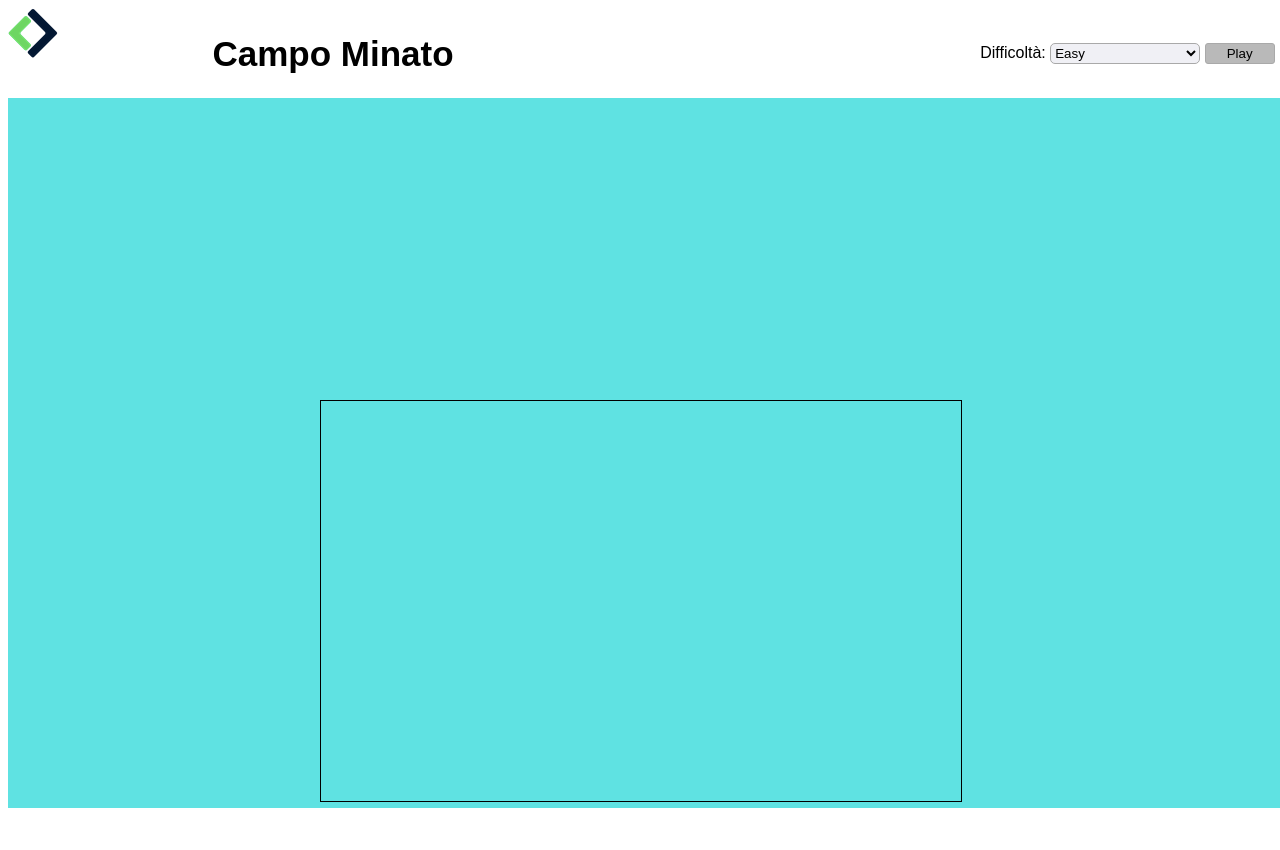
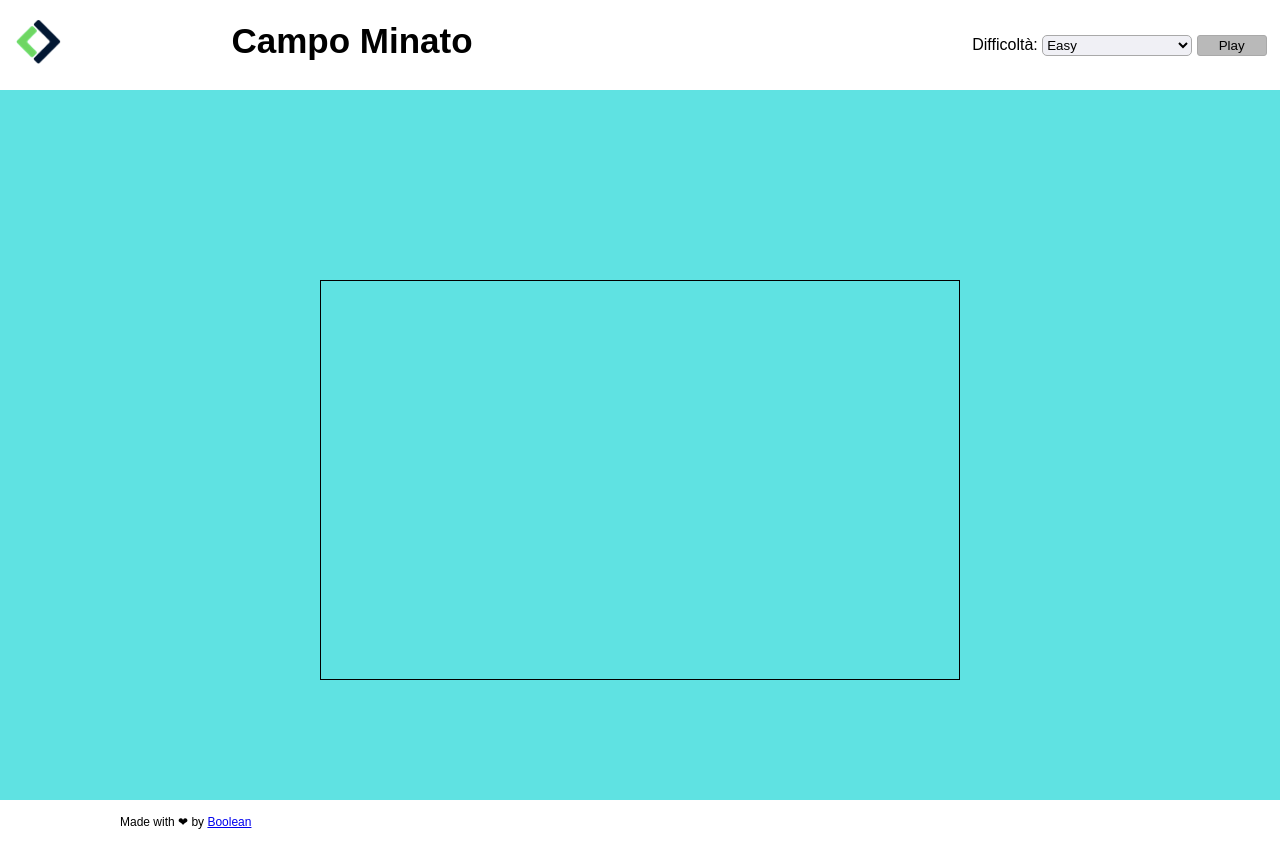
Before and after one commit to DomenicoLerose85/js-campominato-grid, a plain HTML site: page index.html in a window 1280 px wide. Before the commit the page ends 816 px from the top, so only its background shows below. Drawn offline with Linux system fonts and the light colour scheme; files whose address does not match are found by name.

Commit message:
footer_done

```diff
--- a/index.html
+++ b/index.html
@@ -31,23 +31,22 @@
     <!-- main -->
     <main id="main">
         <div class="cells-container">
+            <div class="row">
+
+            </div>
 
         </div>
 
     </main>
     <!-- /main -->
 
-
-
-
-
-
-
-
-
-
-
-
+    <!-- footer -->
+    <footer id="footer">
+        <div class="copyright">
+            <p>Made with &#10084; by <a href="#"> Boolean </a></p>
+        </div>
+    </footer>
+    <!-- /footer -->
 
 
 
--- a/style.css
+++ b/style.css
@@ -1,3 +1,11 @@
+
+*{
+    margin:0;
+    padding: 0;
+    box-sizing: border-box;
+}
+
+
 body {
     /* background-color: blue; */
     font-family:Arial, Helvetica, sans-serif;
@@ -24,15 +32,15 @@ body {
     font-size: 35px;
     font-weight: bold;
     vertical-align: middle;
-    line-height: 40px;
+    line-height: 82px;
 }
 
-/* .logo {
+.logo {
     height: 45px;
     width: auto;
     vertical-align: middle;
     padding: 0 1em;
-} */
+}
 
 .difficulty {
     width: 50%;
@@ -60,6 +68,7 @@ body {
     height: 1.6em;
     margin-right: 1em;
 }
+/* main */
 
 #main{
     background-color: rgb(95, 226, 226);
@@ -68,9 +77,27 @@ body {
 
 .cells-container{
     position: absolute;
-    top: 50%;
+    top: 35%;
     left:25%;
     width: 50%;
     height:50%;
     border: 1px solid black;
 }
+
+/* /main */
+
+/* footer */
+#footer{
+    width: 100%;
+    height: 50px;
+    background-color: white;
+}
+
+p{
+    margin-left: 120px;
+    font-size: 12px;
+    line-height: 45px;
+}
+
+
+/* /footer */
```
